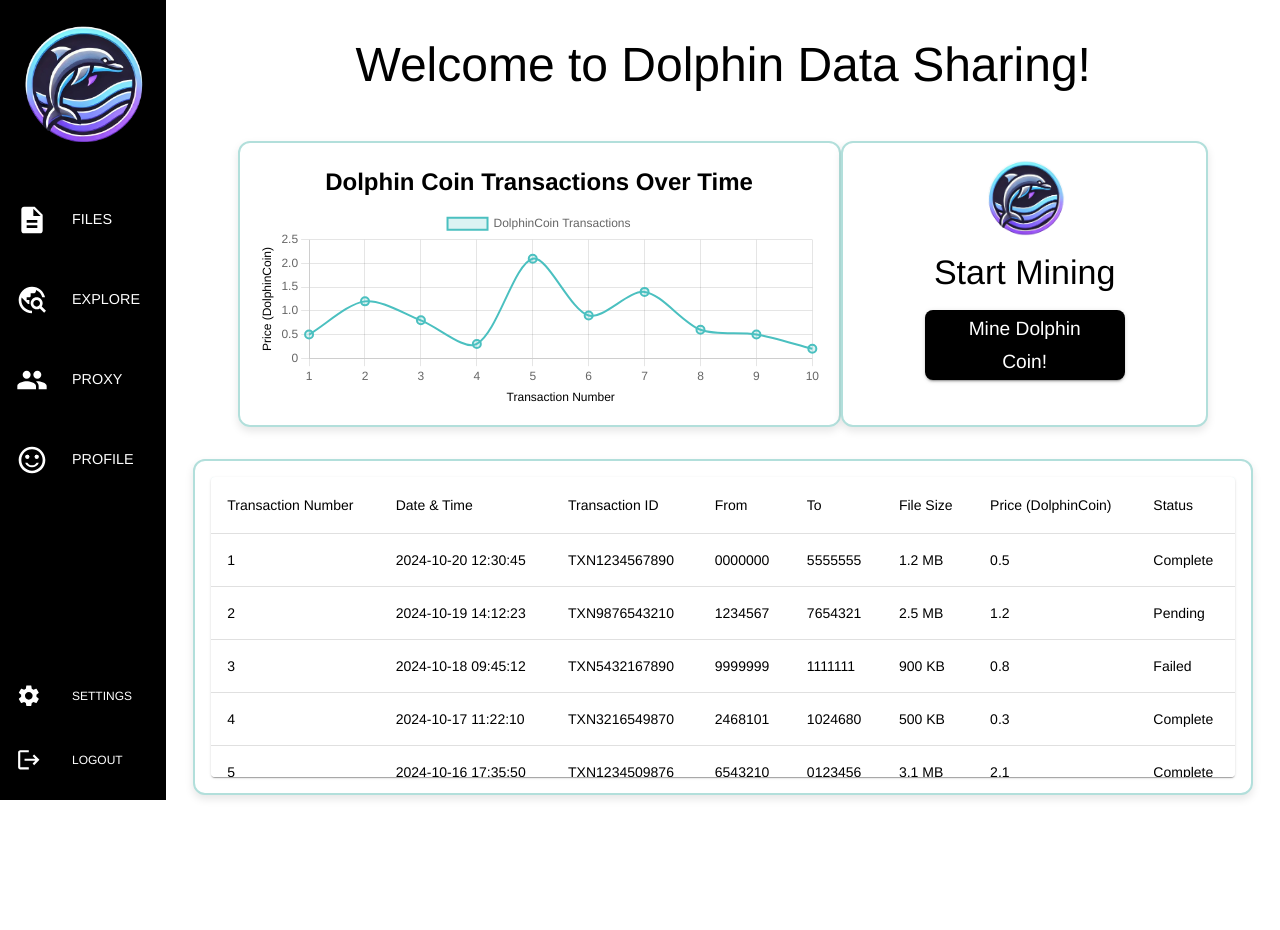
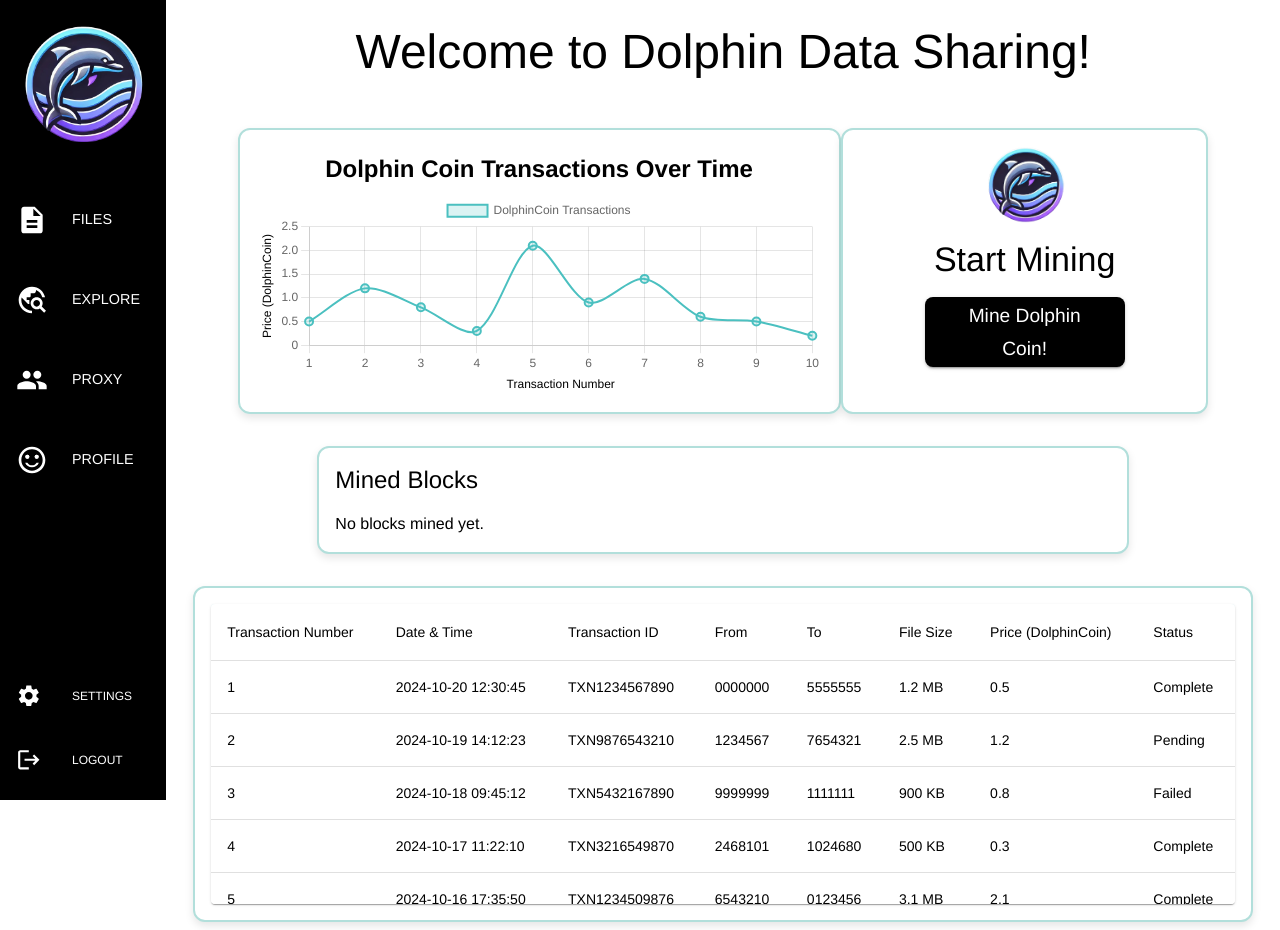
Before and after one commit to MazenIbrahim1/PHAJAM, a React (Vite) app in the folder PHAJAM/: page /home in a window 1280 px wide. Before the commit the page ends 816 px from the top, so only its background shows below. Built offline with nearby package versions, Linux system fonts and the light colour scheme.

Commit message:
mining frontnend update & showing data on screen but lowkey blanks out

```diff
--- a/PHAJAM/src/components/Home/Home.jsx
+++ b/PHAJAM/src/components/Home/Home.jsx
@@ -27,6 +27,8 @@ ChartJS.register(
 
 export default function Home() {
   const { darkMode, setDarkMode } = useTheme();
+  const [minedBlocks, setMinedBlocks] = useState([]); // Store mined block hashes
+
   const transactions = [  //all the transactions in table (dummy data)
     {
       from: '0000000',
@@ -168,6 +170,7 @@ export default function Home() {
 
       // Handle successful response
       alert(`Mining started: ${response.data.message}`);
+      setMinedBlocks(response.data.block_hash); // Update mined blocks
       console.log("Block hashes:", response.data.block_hash);
     } catch (error) {
       // Handle errors
@@ -188,11 +191,11 @@ export default function Home() {
         justifyContent: "center",
         alignItems: "center",
         position: 'relative',
-        minHeight: '100vh', //   the page takes the full viewport height!!
+        minHeight: '100vh', // The page takes the full viewport height
       }}
     >
       {/* Page Title */}
-      <Typography variant="h3" sx={{ mb: "16px", mt: "16px", color: darkMode ? "#ffffff" : "#000000"}}>
+      <Typography variant="h3" sx={{ mb: "16px", mt: "16px", color: darkMode ? "#ffffff" : "#000000" }}>
         Welcome to Dolphin Data Sharing!
       </Typography>
 
@@ -201,7 +204,7 @@ export default function Home() {
         sx={{
           mt: 4,
           width: '100%',
-          display: 'flex', // Flex layout for side by side boxes
+          display: 'flex', // Flex layout for side-by-side boxes
           justifyContent: 'space-between',
           backgroundColor: darkMode ? "#333333" : "#ffffff",
         }}
@@ -211,17 +214,16 @@ export default function Home() {
           sx={{
             width: '60%',
             height: '250px',
-            border: '2px solid #b2dfdb', // light teal outline around da boxes
+            border: '2px solid #b2dfdb', // Light teal outline around the boxes
             borderRadius: '12px',
             padding: '16px',
-            boxShadow: '0 4px 8px rgba(0, 0, 0, 0.1)', // subtle shadow around da boxesss
+            boxShadow: '0 4px 8px rgba(0, 0, 0, 0.1)', // Subtle shadow around the boxes
           }}
         >
           <Line data={data} options={options} />
-
         </Box>
 
-        {/* Outlined Box around "Mine Here" Section  */}
+        {/* Outlined Box around "Mine Here" Section */}
         <Box
           sx={{
             width: '35%',
@@ -235,15 +237,14 @@ export default function Home() {
             backgroundColor: darkMode ? "#333333" : "#ffffff",
           }}
         >
-
           <Box
             component="img"
-            src="src/assets/logo.png" //adding logo to the mine section
+            src="src/assets/logo.png" // Adding logo to the mine section
             alt="Logo"
             sx={{
               width: '100px',
               height: 'auto',
-              mb: '16px'
+              mb: '16px',
             }}
           />
 
@@ -261,10 +262,10 @@ export default function Home() {
               borderRadius: "8px",
               width: "200px",
               height: "70px",
-			  backgroundColor: darkMode ? "#f06292": "#000000",
+              backgroundColor: darkMode ? "#f06292" : "#000000",
               "&:hover": {
                 backgroundColor: "#7a99d9",
-			  }
+              },
             }}
           >
             Mine Dolphin Coin!
@@ -272,7 +273,44 @@ export default function Home() {
         </Box>
       </Box>
 
+      {/* Outlined Box to Display Mined Blocks */}
+      <Box
+        sx={{
+          mt: 4,
+          width: '80%',
+          border: '2px solid #b2dfdb',
+          borderRadius: '12px',
+          padding: '16px',
+          boxShadow: '0 4px 8px rgba(0, 0, 0, 0.1)',
+          backgroundColor: darkMode ? "#333" : "#ffffff",
+        }}
+      >
+        <Typography variant="h5" sx={{ mb: 2, color: darkMode ? "#ffffff" : "#000000" }}>
+          Mined Blocks
+        </Typography>
+        {minedBlocks.length > 0 ? (
+          <TableContainer component={Paper} sx={{ maxHeight: '300px', overflow: 'auto' }}>
+            <Table stickyHeader>
+              <TableHead>
+                <TableRow>
+                  <TableCell>Block Hash</TableCell>
+                </TableRow>
+              </TableHead>
+              <TableBody>
+                {minedBlocks.map((hash, index) => (
+                  <TableRow key={index}>
+                    <TableCell>{hash}</TableCell>
+                  </TableRow>
+                ))}
+              </TableBody>
+            </Table>
+          </TableContainer>
+        ) : (
+          <Typography>No blocks mined yet.</Typography>
+        )}
+      </Box>
 
+      {/* Outlined Box for Transaction History */}
       <Box
         sx={{
           mt: 4,
@@ -294,7 +332,7 @@ export default function Home() {
           },
         }}
       >
-        <TableContainer component={Paper} sx={{ maxHeight: '300px', overflow: 'auto', backgroundColor: darkMode ? "#4a4a4a" : "#ffffff", }}>
+        <TableContainer component={Paper} sx={{ maxHeight: '300px', overflow: 'auto', backgroundColor: darkMode ? "#4a4a4a" : "#ffffff" }}>
           <Table stickyHeader>
             <TableHead>
               <TableRow sx={{ backgroundColor: '#e0f7fa' }}>
@@ -327,4 +365,5 @@ export default function Home() {
       </Box>
     </Box>
   );
+
 }
```
Also changed, not shown: 1 other file (tests, documents, lock files or other folders). Lines whose indentation alone changed are shown as unchanged.
